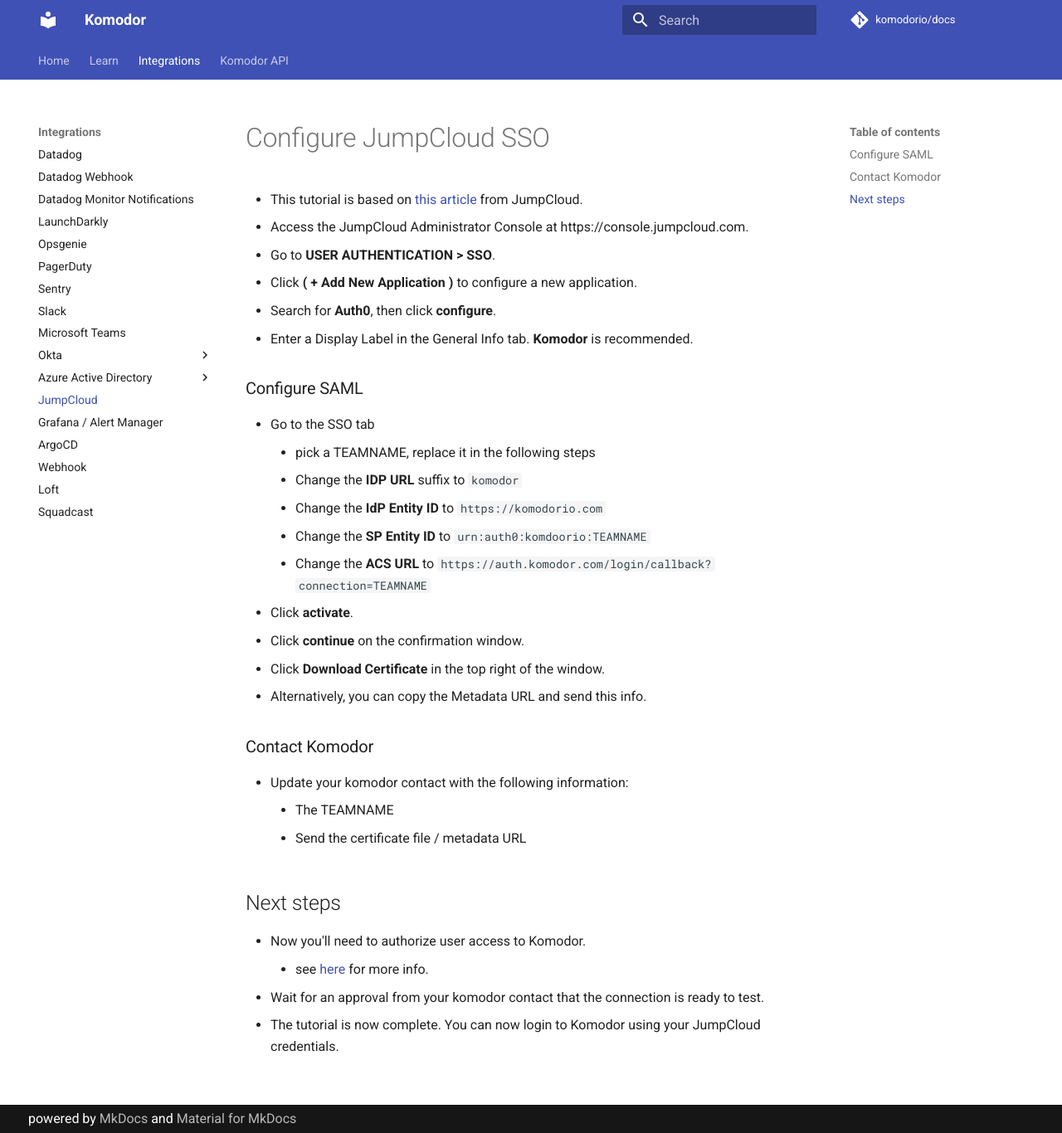
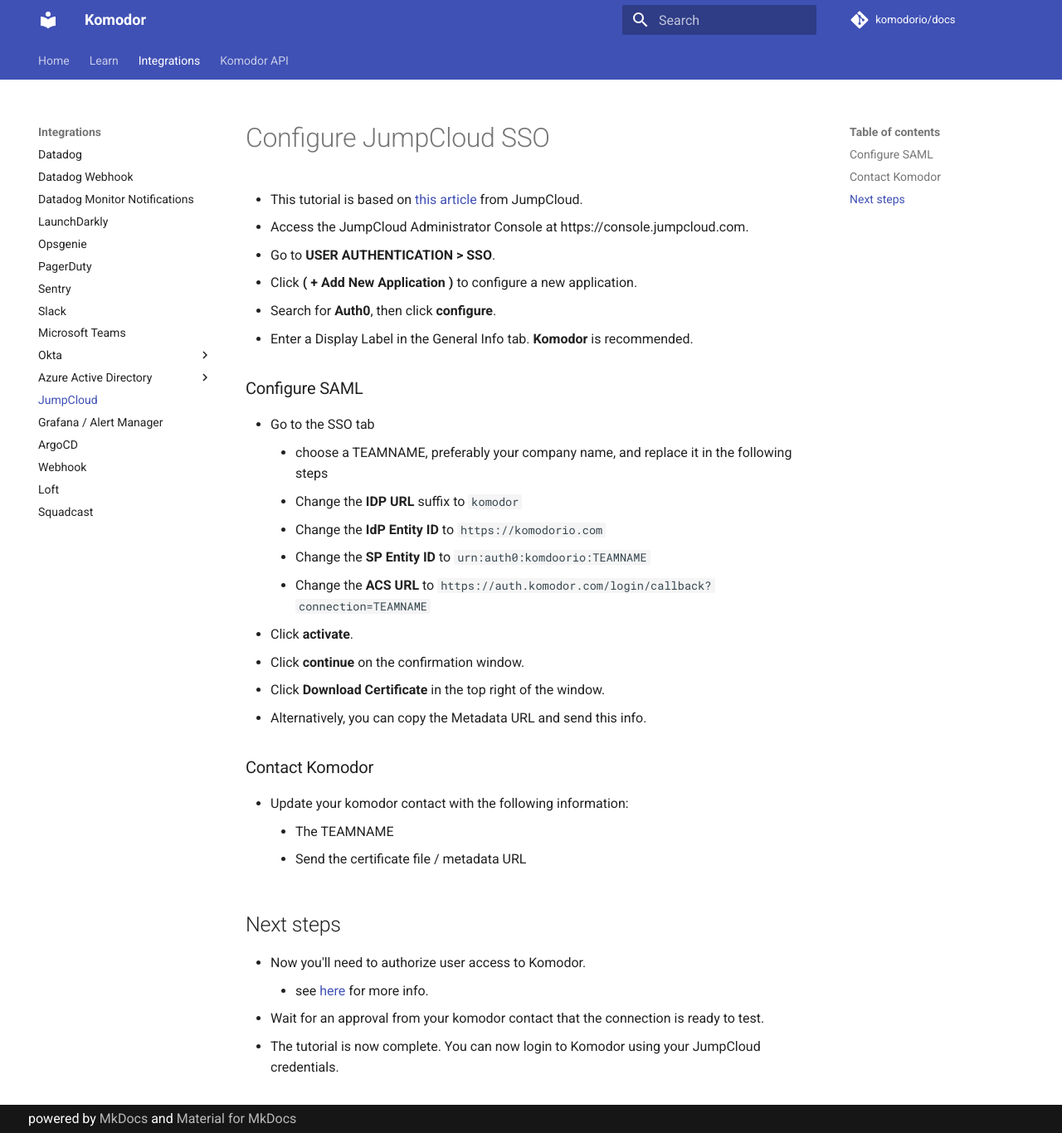
Before and after one commit to komodorio/docs, an MkDocs documentation site: the page built from docs/Integrations/JumpCloud.md, in a window 1280 px wide and 1366 px high. Shown: the whole window at 83% size. Built offline with MkDocs 1.6.1 and Material for MkDocs 9.7.7, drawn with Linux system fonts in a browser that asks for light colours; comment, search, counter and statistics services are not loaded.

Commit message:
CU-860ptr4mh jumpCloud tutorial adds

```diff
--- a/docs/Integrations/JumpCloud.md
+++ b/docs/Integrations/JumpCloud.md
@@ -7,7 +7,7 @@
 - Enter a Display Label in the General Info tab. **Komodor** is recommended.
 ### Configure SAML
 - Go to the SSO tab
-    - pick a TEAMNAME, replace it in the following steps
+    - choose a TEAMNAME, preferably your company name, and replace it in the following steps
     - Change the **IDP URL** suffix to `komodor`
     - Change the **IdP Entity ID** to `https://komodorio.com`
     - Change the **SP Entity ID** to `urn:auth0:komdoorio:TEAMNAME`
```
